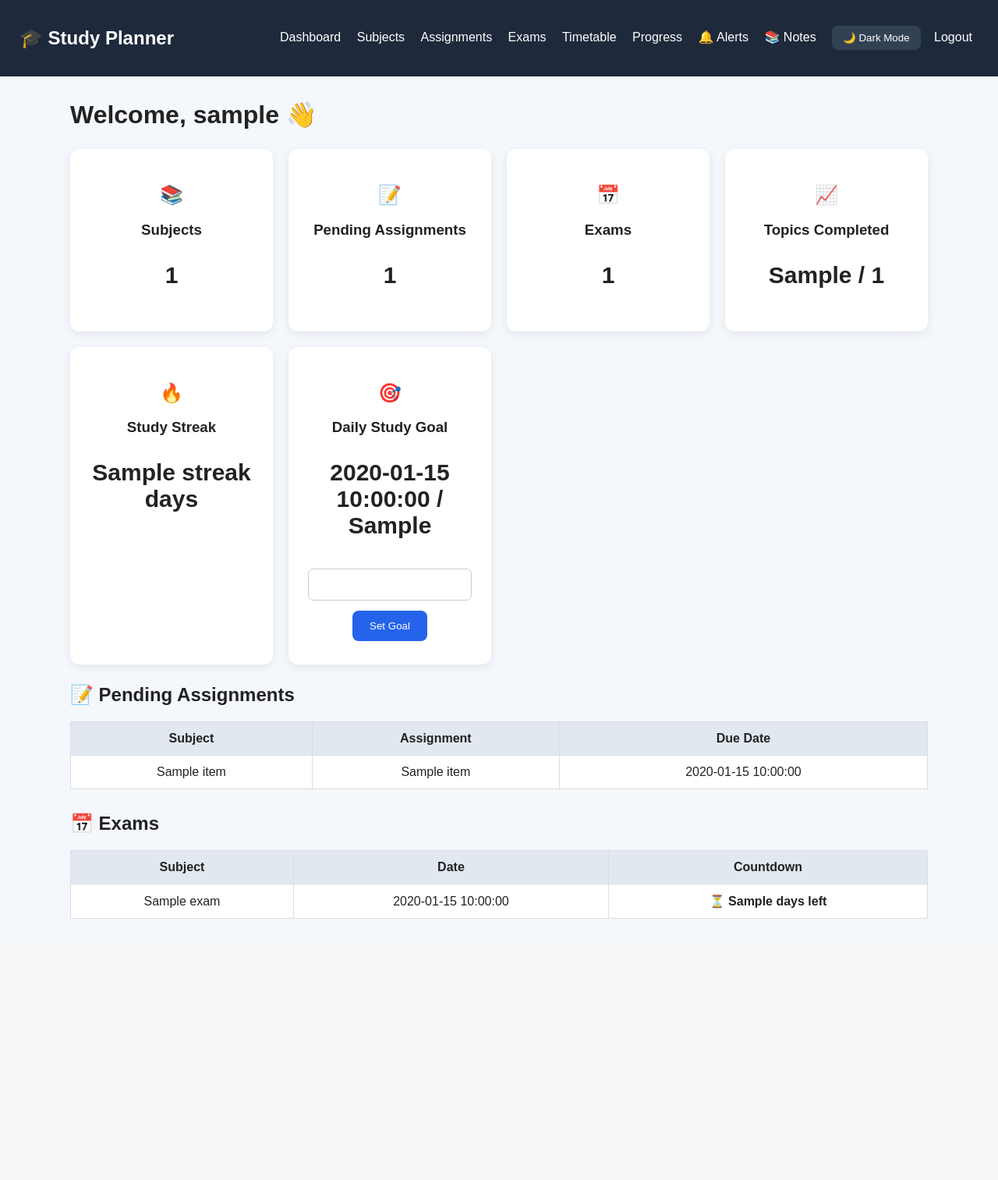
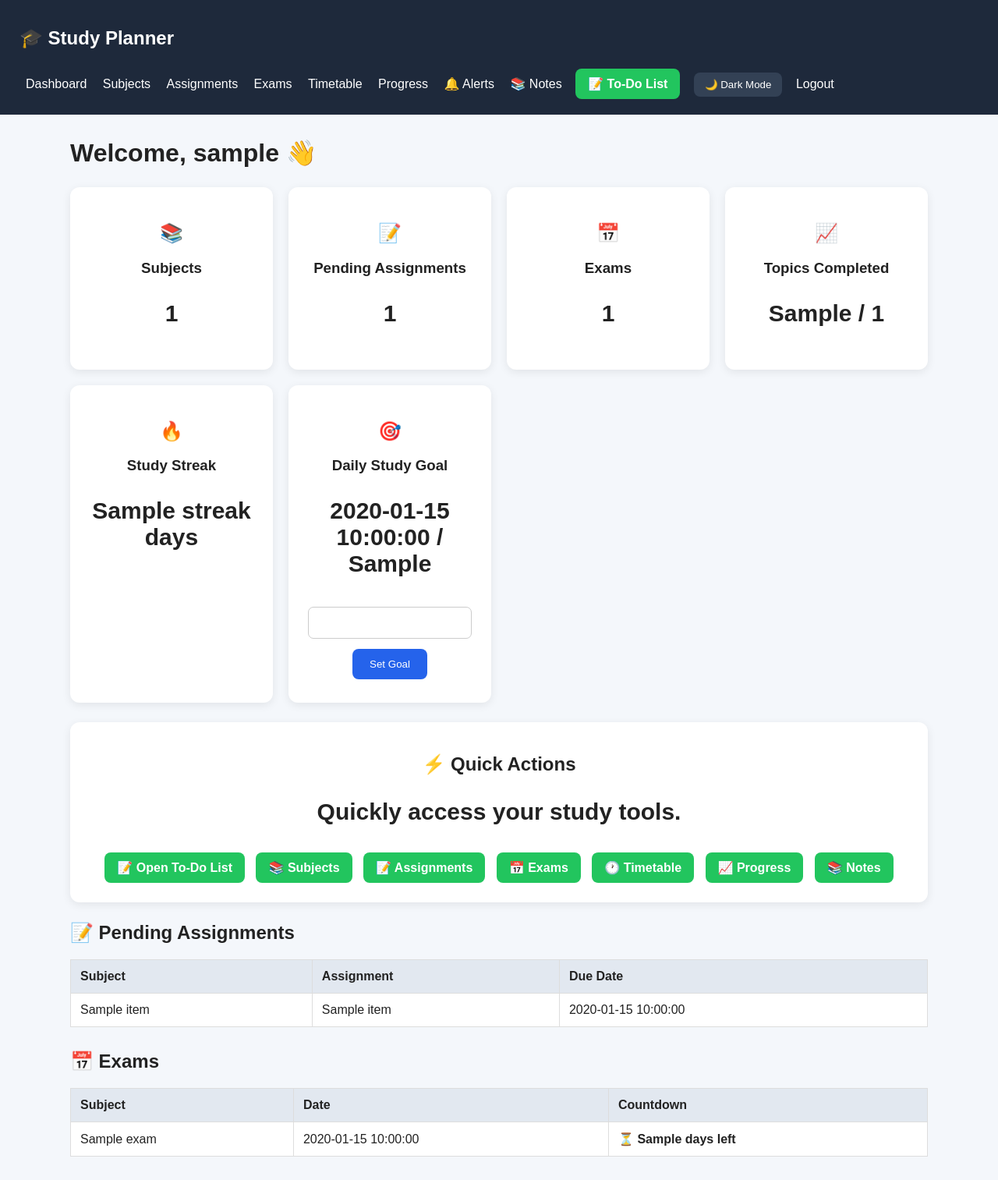
Before and after one commit to saranrj-dev/student-smart-study-planner, a Flask app: template templates/dashboard.html in a window 1280 px wide. Shown: the whole page at 78% size. Before the commit the page ends 1178 px from the top, so only its background shows below. Run offline with Flask 3, Linux system fonts and the light colour scheme; the template is opened without the code that fills it: most values are stand-ins (such as "Sample title", 1, 10 or a date in 2020); some libraries are stand-ins or nearby versions.

Commit message:
Add To-Do List to dashboard

```diff
--- a/templates/dashboard.html
+++ b/templates/dashboard.html
@@ -4,6 +4,45 @@
     <meta name="viewport" content="width=device-width, initial-scale=1.0">
     <title>Dashboard</title>
     <link rel="stylesheet" href="{{ url_for('static', filename='style.css') }}">
+    <style>
+        .todo-btn {
+            display: inline-block;
+            padding: 10px 16px;
+            margin: 5px;
+            background: #22c55e;
+            color: white;
+            text-decoration: none;
+            border-radius: 8px;
+            font-weight: bold;
+        }
+
+        .todo-btn:hover {
+            opacity: 0.9;
+        }
+
+        .success {
+            color: #22c55e;
+            font-weight: bold;
+        }
+
+        .quick-actions {
+            margin: 25px 0;
+            padding: 20px;
+            border-radius: 12px;
+        }
+
+        table {
+            width: 100%;
+            border-collapse: collapse;
+            margin-bottom: 30px;
+        }
+
+        th,
+        td {
+            padding: 12px;
+            text-align: left;
+        }
+    </style>
 </head>
 
 <body>
@@ -20,6 +59,7 @@
         <a href="/progress">Progress</a>
         <a href="/alerts">🔔 Alerts</a>
         <a href="/pdfs">📚 Notes</a>
+        <a href="/todo" class="todo-btn">📝 To-Do List</a>
 
         <button class="dark-mode-btn" onclick="toggleDarkMode()">
             🌙 Dark Mode
@@ -78,7 +118,7 @@
                         type="number"
                         name="goal"
                         min="1"
-                        value="{{ daily_goal if daily_goal > 0 else "" }}"
+                        value="{{ daily_goal }}"
                         required
                     >
                     <button type="submit">Set Goal</button>
@@ -88,10 +128,22 @@
 
     </div>
 
+    <div class="card quick-actions">
+        <h2>⚡ Quick Actions</h2>
+        <p>Quickly access your study tools.</p>
+
+        <a href="/todo" class="todo-btn">📝 Open To-Do List</a>
+        <a href="/subjects" class="todo-btn">📚 Subjects</a>
+        <a href="/assignments" class="todo-btn">📝 Assignments</a>
+        <a href="/exams" class="todo-btn">📅 Exams</a>
+        <a href="/timetable" class="todo-btn">🕐 Timetable</a>
+        <a href="/progress" class="todo-btn">📈 Progress</a>
+        <a href="/pdfs" class="todo-btn">📚 Notes</a>
+    </div>
+
     <h2>📝 Pending Assignments</h2>
 
     {% if pending_assignments %}
-
         <table>
             <tr>
                 <th>Subject</th>
@@ -107,7 +159,6 @@
             </tr>
             {% endfor %}
         </table>
-
     {% else %}
         <p>No pending assignments 🎉</p>
     {% endif %}
@@ -115,7 +166,6 @@
     <h2>📅 Exams</h2>
 
     {% if upcoming_exams %}
-
         <table>
             <tr>
                 <th>Subject</th>
@@ -139,7 +189,6 @@
             </tr>
             {% endfor %}
         </table>
-
     {% else %}
         <p>No upcoming exams.</p>
     {% endif %}
```
